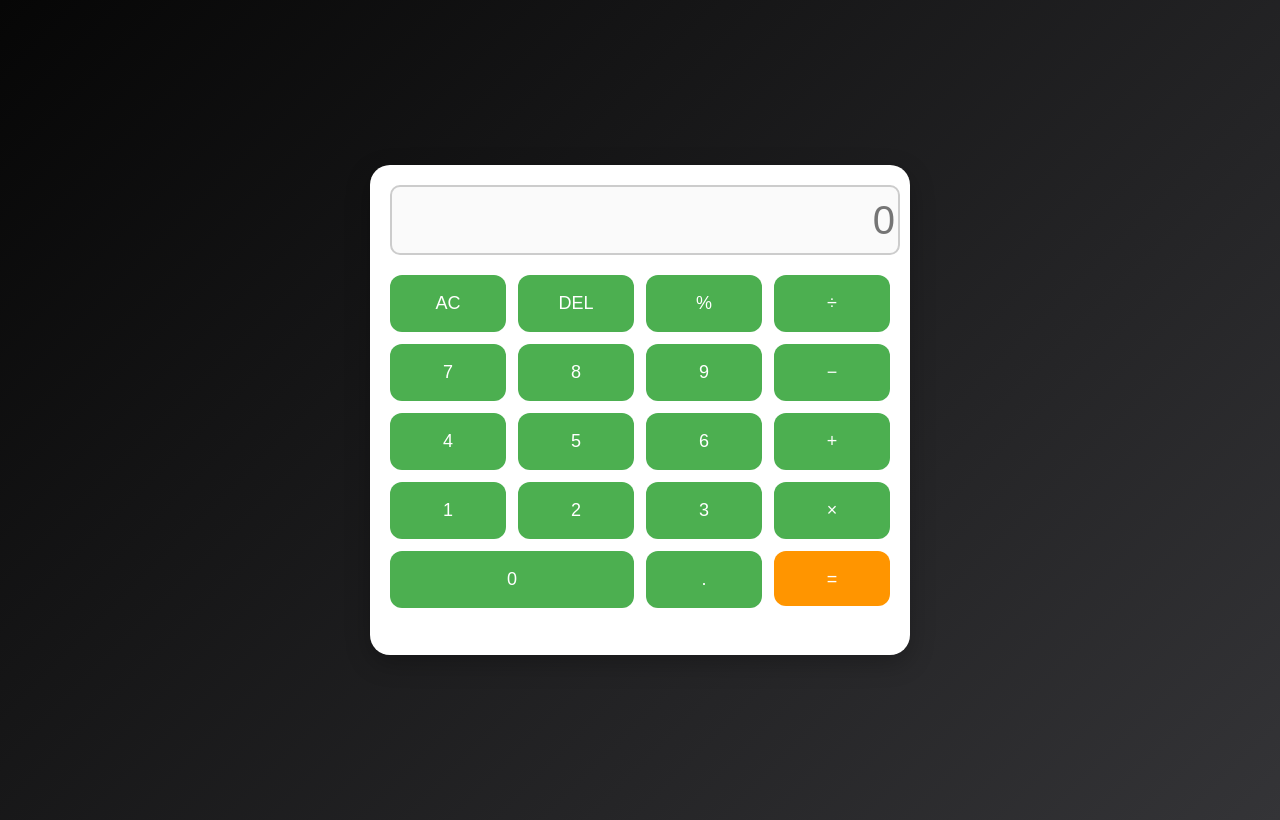
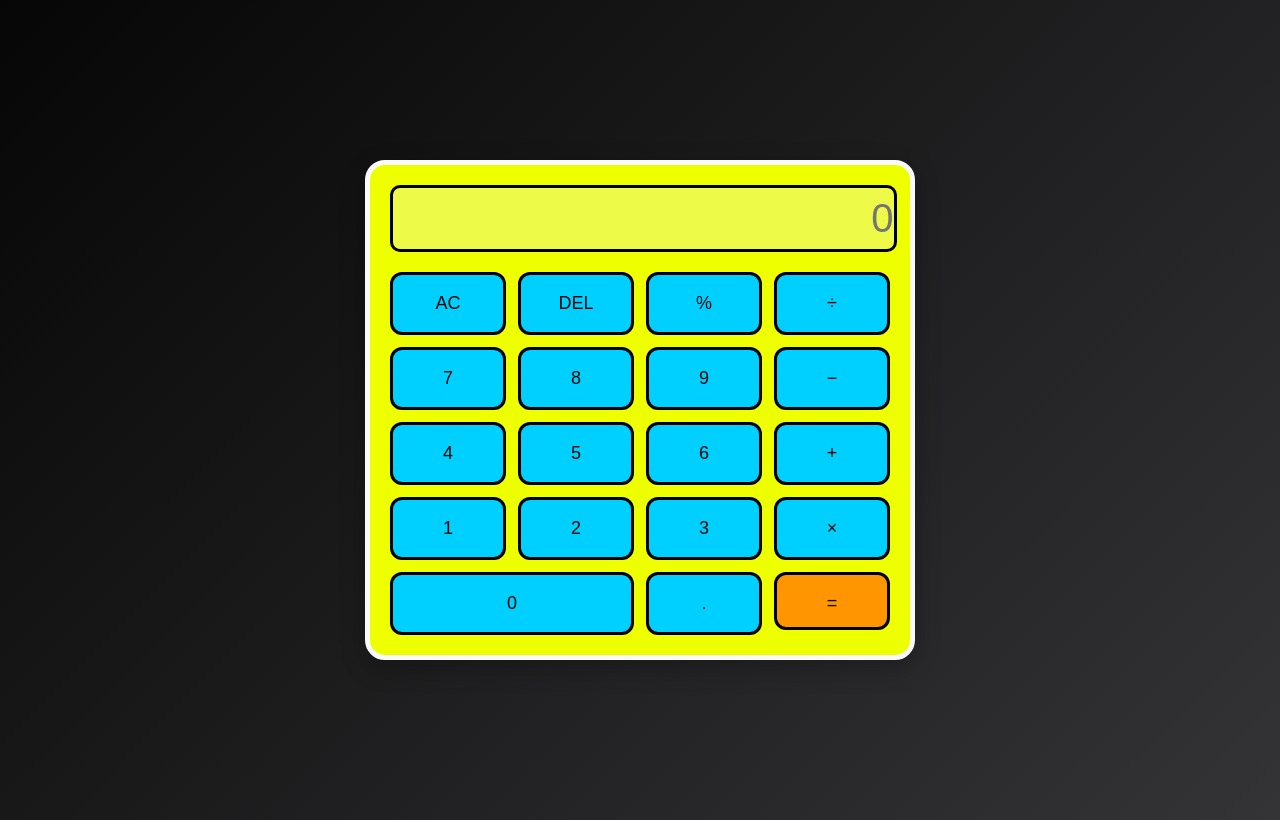
Before and after one commit to DurgaCSE11/SIMPLE-CALCULATOR, a plain HTML site: page index.html in a window 1280 px wide. Drawn offline with Linux system fonts and the light colour scheme.

Commit message:
CODE CHANGES

```diff
--- a/style.css
+++ b/style.css
@@ -9,9 +9,10 @@ body {
 }
 
 .calculator {
-  background: #ffffff;
+  background: #eeff00;
   padding: 20px;
   border-radius: 20px;
+   border: 5px solid #fafafa;
   box-shadow: 0px 8px 25px rgba(0,0,0,0.25);
   width: 500px;
   height: 450px;
@@ -23,9 +24,9 @@ body {
   font-size: 40px;
   margin-bottom: 20px;
   text-align: right;
-  padding: 3px;
+  padding: 0.5px;
   border-radius: 10px;
-  border: 2px solid #ccc;
+  border: 3px solid #000000;
 }
 
 .buttons {
@@ -37,16 +38,16 @@ body {
 button {
   padding: 18px;
   font-size: 18px;
-  border: none;
+   border: 3px solid #000000;
   border-radius: 12px;
   cursor: pointer;
-  background: #4CAF50;
-  color: white;
+  background: #00d0ff;
+  color: rgb(5, 5, 4);
   transition: background 0.3s, transform 0.2s;
 }
 
 button:hover {
-  background: #45a049;
+  background: #d9dbd9;
   transform: translateY(-2px);
 }
 
@@ -58,7 +59,7 @@ button:active {
   grid-column:  4 / 4;
   grid-row: 5 / 6;
   background: #FF9500;
-  height: 55px;
+  height: 58px;
 }
 
 .equal:hover {
```
